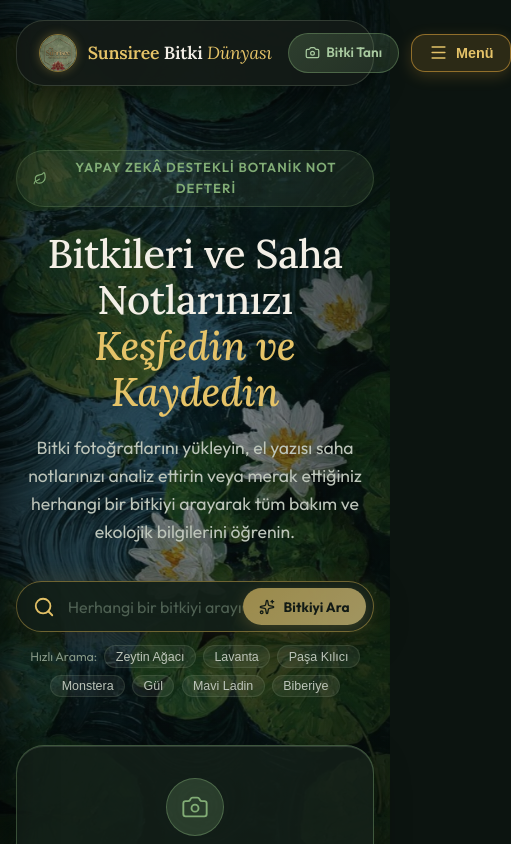
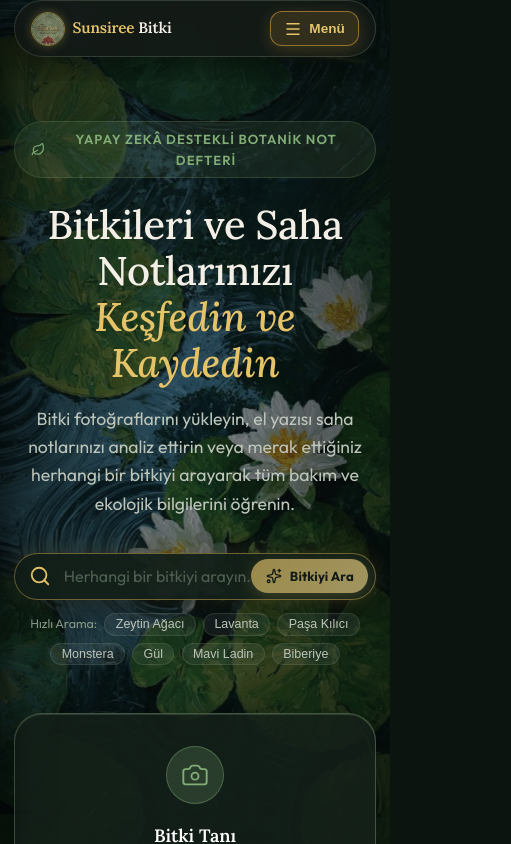
Before and after one commit to emine-dev-cev/botaanik-defteri, a Next.js app in the folder frontend/: page / in a window 390 px wide. Shown: the top 844 px of the page, 511 px wide, since content can reach past the window. Built offline with nearby package versions, Linux system fonts and the light colour scheme.

Commit message:
Mobilde navbar ve sayfa genisligini tek sayfaya tam sigdir tasmasi engelle

```diff
--- a/frontend/src/app/Navbar.js
+++ b/frontend/src/app/Navbar.js
@@ -68,21 +68,23 @@ export default function Navbar() {
   return (
     <>
       {/* ─── ANA NAVBAR KUTUSU ─── */}
-      <header className="container" style={{ paddingTop: '1.25rem', position: 'relative', zIndex: 40 }}>
+      <header className="container" style={{ paddingTop: '1.25rem', position: 'relative', zIndex: 40, width: '100%', maxWidth: '100%' }}>
         <nav style={{
           background: 'rgba(20, 27, 23, 0.92)',
           backdropFilter: 'blur(20px)',
           border: '1px solid rgba(143, 164, 134, 0.25)',
           borderRadius: 'var(--radius-xl)',
-          padding: '0.75rem 1.4rem',
+          padding: '0.65rem 1rem',
           boxShadow: '0 8px 32px rgba(0,0,0,0.45)',
           marginBottom: '1.5rem',
+          width: '100%',
         }}>
           <div style={{
             display: 'flex',
             alignItems: 'center',
             justifyContent: 'space-between',
-            gap: '1rem',
+            gap: '0.5rem',
+            width: '100%',
           }}>
             {/* SOL TARAFTA: LOGO */}
             <Link
@@ -90,19 +92,20 @@ export default function Navbar() {
               style={{
                 display: 'inline-flex',
                 alignItems: 'center',
-                gap: '0.65rem',
-                fontSize: 'clamp(1.1rem, 3.5vw, 1.35rem)',
+                gap: '0.5rem',
+                fontSize: 'clamp(0.95rem, 3.2vw, 1.35rem)',
                 fontWeight: '600',
                 fontFamily: "'Lora', Georgia, serif",
                 color: '#f3efe6',
                 letterSpacing: '-0.01em',
                 textDecoration: 'none',
-                flexShrink: 0,
+                minWidth: 0,
+                flexShrink: 1,
               }}
             >
               <div style={{
-                width: 38,
-                height: 38,
+                width: 34,
+                height: 34,
                 borderRadius: '50%',
                 overflow: 'hidden',
                 border: '1.5px solid rgba(201, 168, 76, 0.65)',
@@ -114,39 +117,40 @@ export default function Navbar() {
               }}>
                 <img src="/sunsiree-logo.jpg" alt="Sunsiree Logo" style={{ width: '100%', height: '100%', objectFit: 'cover' }} />
               </div>
-              <span>
-                <span style={{ color: 'var(--accent-gold)', fontWeight: 700 }}>Sunsiree</span> Bitki{' '}
-                <span style={{ color: 'var(--accent-gold)', fontStyle: 'italic', fontWeight: 400 }}>Dünyası</span>
+              <span style={{ whiteSpace: 'nowrap', overflow: 'hidden', textOverflow: 'ellipsis' }}>
+                <span style={{ color: 'var(--accent-gold)', fontWeight: 700 }}>Sunsiree</span> Bitki
+                <span className="navbar-brand-sub" style={{ color: 'var(--accent-gold)', fontStyle: 'italic', fontWeight: 400 }}> Dünyası</span>
               </span>
             </Link>
 
-            {/* SAĞ TARAFTA: HIZLI TANI BUTONU + KULLANICININ İSTEDİĞİ MENÜ KUTUCUĞU */}
-            <div style={{ display: 'flex', alignItems: 'center', gap: '0.75rem' }}>
+            {/* SAĞ TARAFTA: HIZLI TANI BUTONU + MENÜ KUTUCUĞU */}
+            <div style={{ display: 'flex', alignItems: 'center', gap: '0.5rem', flexShrink: 0 }}>
 
-              {/* Hızlı Yapay Zekâ Tanı Butonu */}
+              {/* Hızlı Yapay Zekâ Tanı Butonu - Mobilde gizlenir (altta ve menüde var) */}
               <Link
                 href="/identify"
+                className="nav-identify-btn"
                 style={{
                   background: 'linear-gradient(135deg, rgba(130, 173, 118, 0.25), rgba(130, 173, 118, 0.15))',
                   border: '1px solid rgba(130, 173, 118, 0.4)',
                   color: '#a8caa0',
-                  padding: '0.5rem 1rem',
+                  padding: '0.45rem 0.85rem',
                   borderRadius: 'var(--radius-full)',
-                  fontSize: '0.85rem',
+                  fontSize: '0.82rem',
                   fontWeight: 600,
                   display: 'inline-flex',
                   alignItems: 'center',
-                  gap: '0.4rem',
+                  gap: '0.35rem',
                   textDecoration: 'none',
                   transition: 'all 0.2s ease',
                   whiteSpace: 'nowrap'
                 }}
               >
-                <Camera size={15} />
+                <Camera size={14} />
                 <span>Bitki Tanı</span>
               </Link>
 
-              {/* ─── KULLANICININ İSTEDİĞİ SAĞ MENÜ KUTUCUĞU (Tıklayınca Sol Menü Açılır) ─── */}
+              {/* ─── KULLANICININ İSTEDİĞİ SAĞ MENÜ KUTUCUĞU ─── */}
               <button
                 type="button"
                 onClick={() => setIsOpen(true)}
@@ -154,17 +158,19 @@ export default function Navbar() {
                 style={{
                   background: isOpen ? 'rgba(229, 169, 60, 0.25)' : 'rgba(229, 169, 60, 0.15)',
                   border: '1.5px solid rgba(229, 169, 60, 0.55)',
-                  borderRadius: '14px',
-                  padding: '0.52rem 1.05rem',
+                  borderRadius: '12px',
+                  padding: '0.45rem 0.85rem',
                   color: '#e5c368',
                   display: 'inline-flex',
                   alignItems: 'center',
-                  gap: '0.5rem',
-                  fontSize: '0.9rem',
+                  gap: '0.45rem',
+                  fontSize: '0.85rem',
                   fontWeight: 600,
                   cursor: 'pointer',
                   boxShadow: '0 4px 15px rgba(229, 169, 60, 0.2)',
-                  transition: 'all 0.2s ease'
+                  transition: 'all 0.2s ease',
+                  whiteSpace: 'nowrap',
+                  flexShrink: 0
                 }}
                 onMouseEnter={e => {
                   e.currentTarget.style.background = 'rgba(229, 169, 60, 0.3)';
@@ -177,7 +183,7 @@ export default function Navbar() {
                   e.currentTarget.style.transform = 'translateY(0)';
                 }}
               >
-                <Menu size={19} />
+                <Menu size={18} />
                 <span>Menü</span>
               </button>
 
--- a/frontend/src/app/globals.css
+++ b/frontend/src/app/globals.css
@@ -66,6 +66,9 @@
 
 html {
   background-color: var(--bg-color);
+  overflow-x: hidden;
+  max-width: 100vw;
+  width: 100%;
 }
 
 body {
@@ -77,6 +80,9 @@ body {
   line-height: 1.6;
   min-height: 100vh;
   position: relative;
+  overflow-x: hidden;
+  max-width: 100vw;
+  width: 100%;
 }
 
 /* Sabit Arka Plan Görseli & Şeffaf Botanik Katmanı — Mobilde ve Masaüstünde Asla Zoom Yapmaz */
@@ -484,9 +490,9 @@ textarea::placeholder {
   .nav-links { display: none; }
   .mobile-nav { display: flex; }
   body { padding-bottom: 90px; }
-  .container { padding: 0 1rem; }
-  h1 { font-size: 2rem; }
-  h2 { font-size: 1.6rem; }
+  .container { padding: 0 0.85rem !important; max-width: 100vw !important; overflow-x: hidden; }
+  h1 { font-size: 1.85rem; }
+  h2 { font-size: 1.5rem; }
 
   /* Mobilde nilüfer tablosu ekranın üstüne zarifçe odaklanır ve asla zoom bozulması yapmaz */
   .bg-image-fixed {
@@ -499,11 +505,19 @@ textarea::placeholder {
 
   /* Mobil Hızlı Arama Kutusu */
   .hero-search-wrapper {
-    padding: 0.35rem 0.45rem 0.35rem 1rem !important;
+    padding: 0.35rem 0.45rem 0.35rem 0.9rem !important;
   }
   .hero-search-btn {
-    padding: 0.6rem 1rem !important;
-    font-size: 0.85rem !important;
+    padding: 0.55rem 0.9rem !important;
+    font-size: 0.82rem !important;
+    white-space: nowrap;
+  }
+
+  .nav-identify-btn {
+    display: none !important;
+  }
+  .navbar-brand-sub {
+    display: none !important;
   }
 }
 
```
